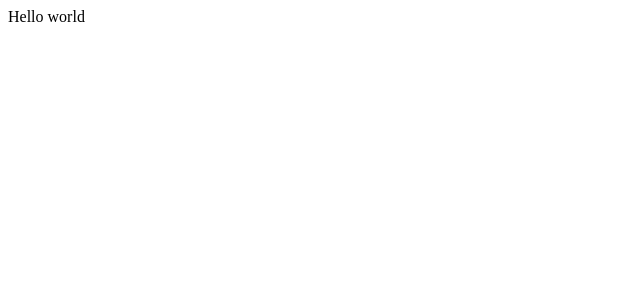
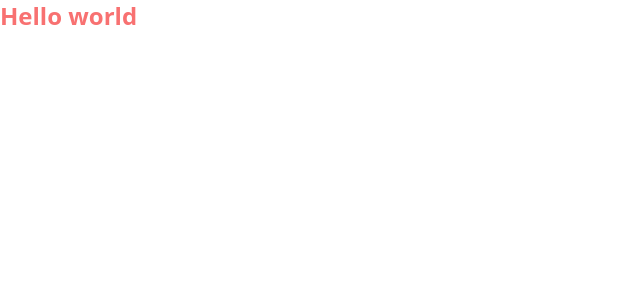
Before and after one commit to rogertrocio/praxxys-product-web, a Vue app: page / in a window 1280 px wide. Shown: the top 300 px of the page, without its empty margins (0-640 px from the left). Built offline with nearby package versions, Linux system fonts and the light colour scheme.

Commit message:
Install axios, tailwindcss and flowbite

```diff
--- a/package.json
+++ b/package.json
@@ -11,7 +11,11 @@
     "format": "prettier --write src/"
   },
   "dependencies": {
+    "@tailwindcss/vite": "^4.1.4",
+    "axios": "^1.8.4",
+    "flowbite": "^3.1.2",
     "pinia": "^3.0.1",
+    "tailwindcss": "^4.1.4",
     "vue": "^3.5.13",
     "vue-router": "^4.5.0"
   },
--- a/src/App.vue
+++ b/src/App.vue
@@ -1,4 +1,11 @@
 <template>
-  <div>Hello world</div>
+  <div class="text-2xl font-semibold text-red-400">Hello world</div>
 </template>
-<script setup></script>
+<script setup>
+import { onMounted } from 'vue'
+import { initFlowbite } from 'flowbite'
+
+onMounted(() => {
+  initFlowbite()
+})
+</script>
--- a/src/assets/main.css
+++ b/src/assets/main.css
@@ -1 +1,4 @@
-/* @import './base.css'; */
+@import 'tailwindcss';
+@import 'flowbite/src/themes/default';
+@plugin "flowbite/plugin";
+@source "../node_modules/flowbite";
--- a/vite.config.js
+++ b/vite.config.js
@@ -3,16 +3,14 @@ import { fileURLToPath, URL } from 'node:url'
 import { defineConfig } from 'vite'
 import vue from '@vitejs/plugin-vue'
 import vueDevTools from 'vite-plugin-vue-devtools'
+import tailwindcss from '@tailwindcss/vite'
 
 // https://vite.dev/config/
 export default defineConfig({
-  plugins: [
-    vue(),
-    vueDevTools(),
-  ],
+  plugins: [vue(), vueDevTools(), tailwindcss()],
   resolve: {
     alias: {
-      '@': fileURLToPath(new URL('./src', import.meta.url))
+      '@': fileURLToPath(new URL('./src', import.meta.url)),
     },
   },
 })
```
Also changed, not shown: 1 other file (tests, documents, lock files or other folders).
